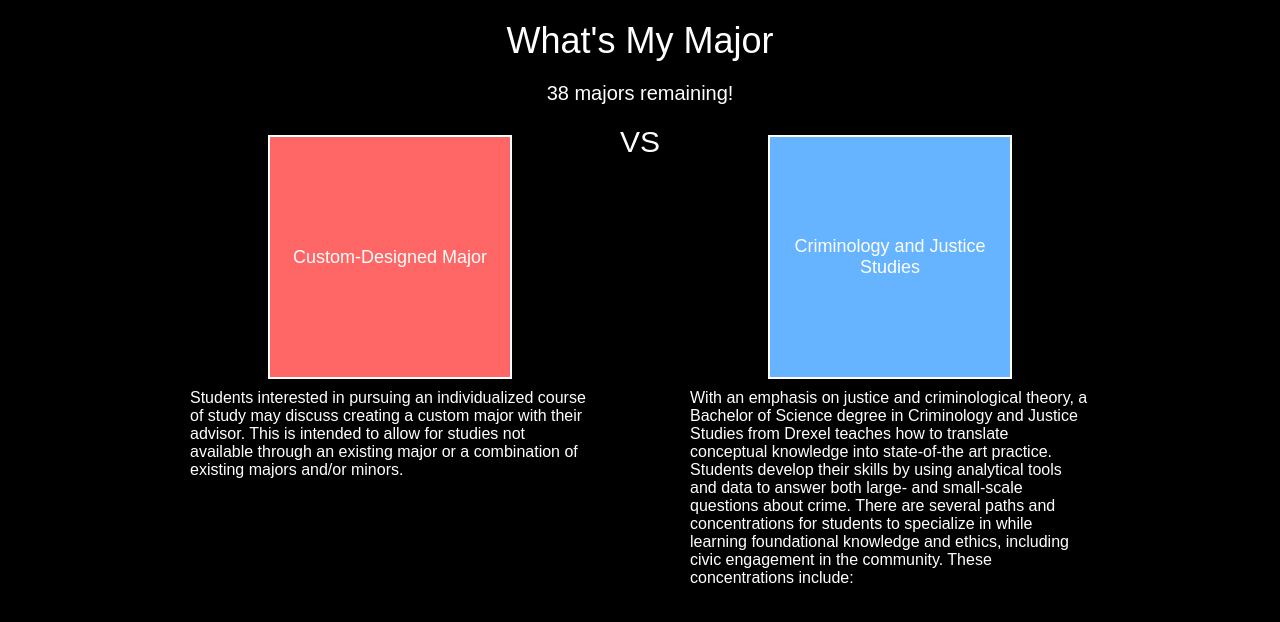
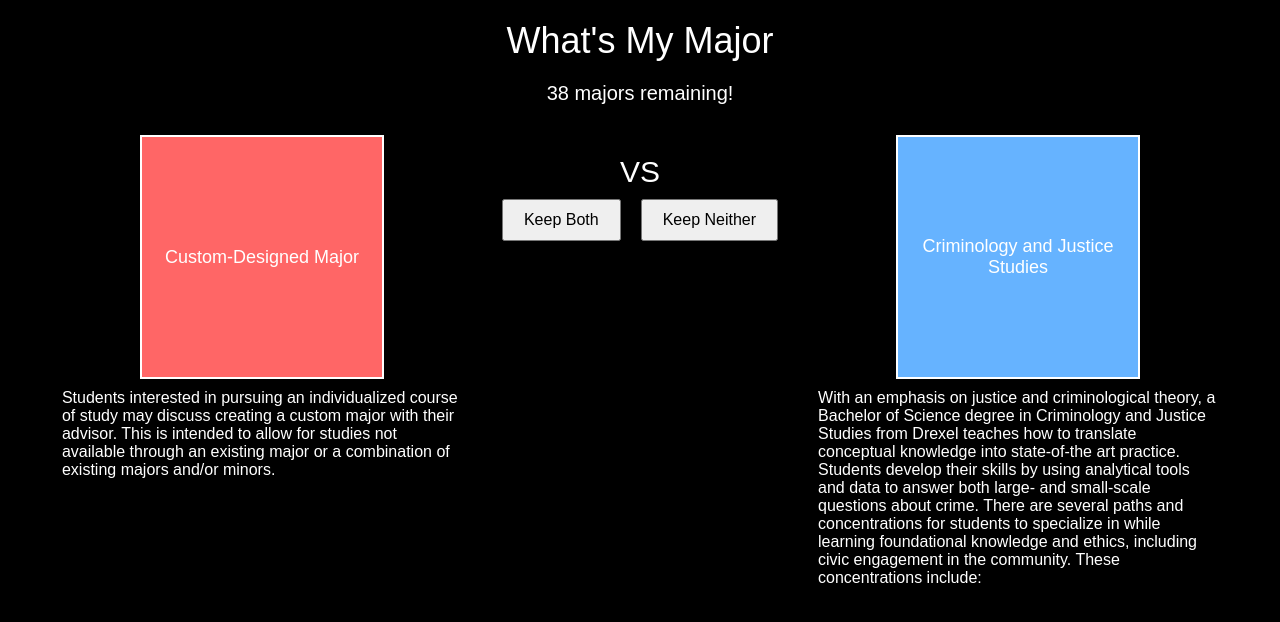
Before and after one commit to kevinbuckley/whats-my-major, a plain HTML site: page index.html in a window 1280 px wide. Drawn offline with Linux system fonts and the light colour scheme.

Commit message:
added keep both / neither

```diff
--- a/index.html
+++ b/index.html
@@ -45,7 +45,10 @@
     }
     #vs {
       font-size: 30px;
-      margin: 0 20px;
+      margin: 30px 20px 0;
+      display: flex;
+      flex-direction: column;
+      align-items: center;
     }
     #remaining {
       margin-top: 20px;
@@ -73,6 +76,17 @@
     .output-item p {
       margin: 10px 0 0;
       white-space: normal;
+    }
+    .button-container {
+      display: flex;
+      justify-content: center;
+      margin-top: 10px;
+    }
+    .button-container button {
+      margin: 0 10px;
+      padding: 10px 20px;
+      font-size: 16px;
+      cursor: pointer;
     }
   </style>
 </head>
@@ -103,7 +117,7 @@
       });
 
       function presentChoices() {
-        if (filtered.length < 5) {
+        if (filtered.length <= 5) {
           document.getElementById('output').innerHTML = "Here's your top 5!<br>" + filtered.map(item => `
             <div class="output-item">
               <h2>${item.title}</h2>
@@ -126,7 +140,13 @@
             <div class="choice" id="choice1">${choice1.title}</div>
             <div class="description">${choice1.body}</div>
           </div>
-          <div id="vs">VS</div>
+          <div id="vs">
+            VS
+            <div class="button-container">
+              <button id="keepBoth">Keep Both</button>
+              <button id="keepNeither">Keep Neither</button>
+            </div>
+          </div>
           <div class="choice-container">
             <div class="choice choice-right" id="choice2">${choice2.title}</div>
             <div class="description">${choice2.body}</div>
@@ -144,6 +164,16 @@
           document.getElementById('remaining').innerHTML = filtered.length + ' majors remaining!';
           presentChoices();
         };
+
+        document.getElementById('keepBoth').onclick = () => {
+          presentChoices();
+        };
+
+        document.getElementById('keepNeither').onclick = () => {
+          filtered = filtered.filter(item => item !== choice1 && item !== choice2);
+          document.getElementById('remaining').innerHTML = filtered.length + ' majors remaining!';
+          presentChoices();
+        };
       }
       document.getElementById('remaining').innerHTML = filtered.length + ' majors remaining!';
 
```
